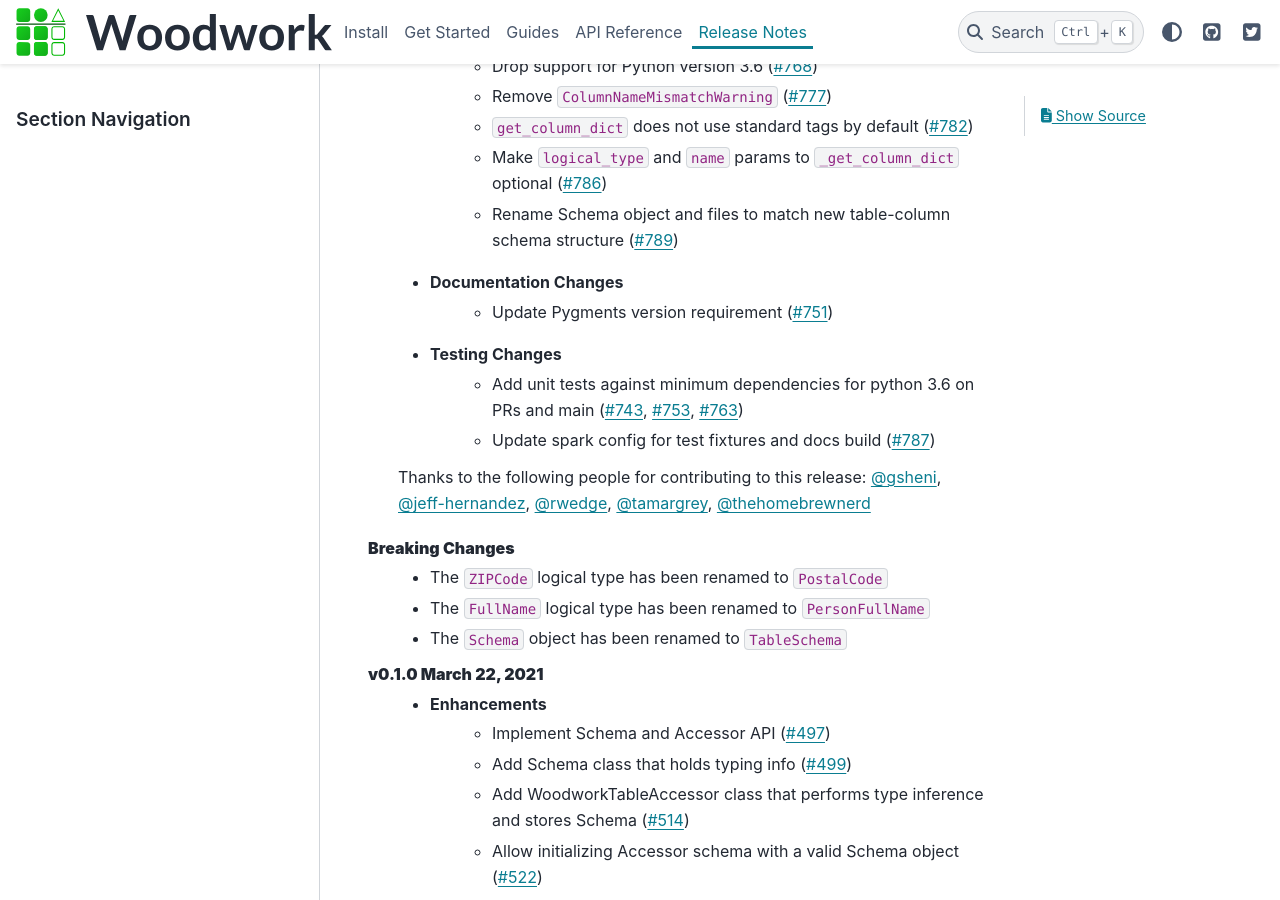
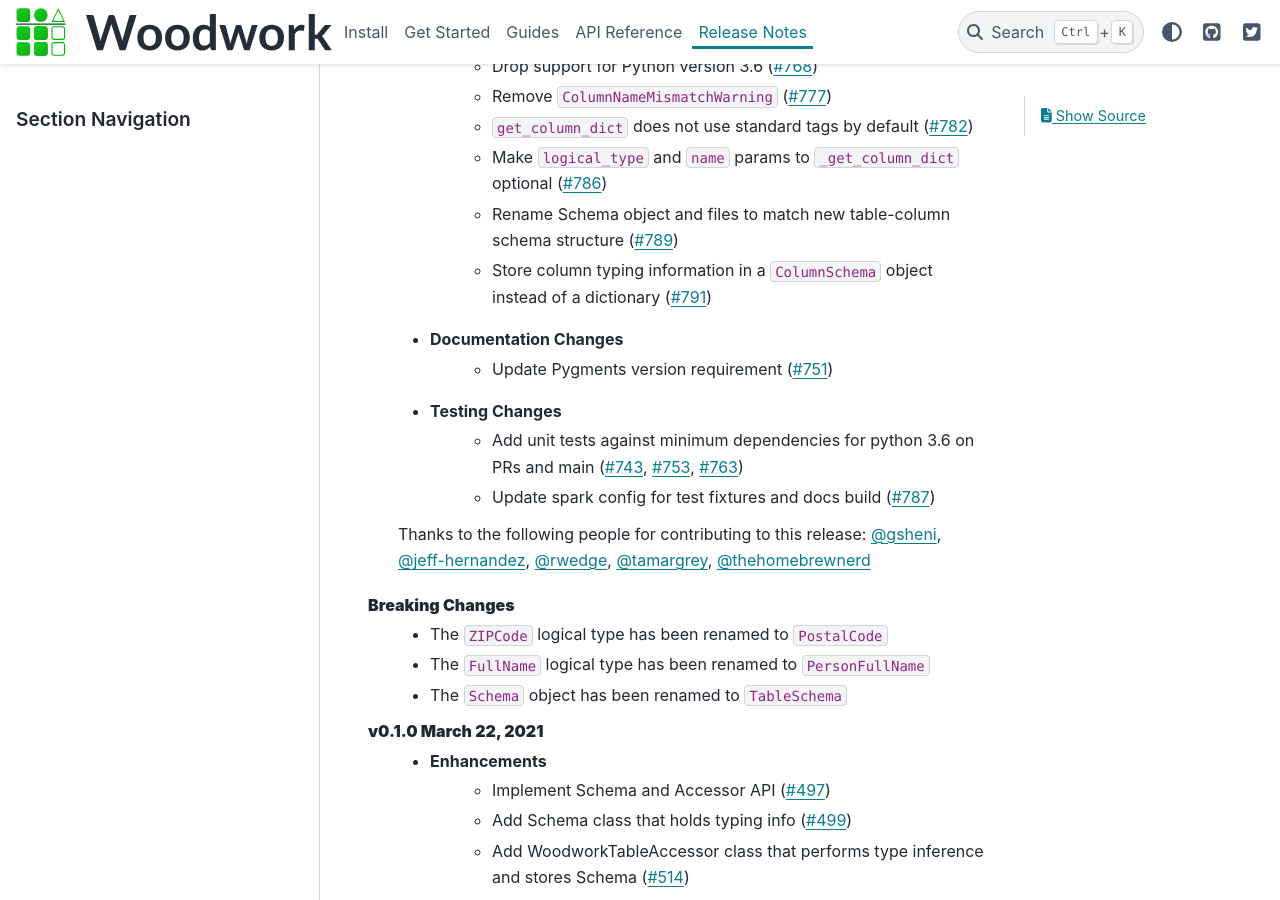
Before and after one commit to alteryx/woodwork, a Sphinx documentation site: the page built from docs/source/release_notes.rst, in a window 1280 px wide and 900 px high, scrolled down 715 px. Built offline with Sphinx 7.4.7 and the PyData theme 0.15.4, drawn with Linux system fonts in a browser that asks for light colours; comment, search, counter and statistics services are not loaded.

Commit message:
Add release note

```diff
--- a/docs/source/release_notes.rst
+++ b/docs/source/release_notes.rst
@@ -22,6 +22,7 @@ Release Notes
         * ``get_column_dict`` does not use standard tags by default (:pr:`782`)
         * Make ``logical_type`` and ``name`` params to ``_get_column_dict`` optional (:pr:`786`)
         * Rename Schema object and files to match new table-column schema structure (:pr:`789`)
+        * Store column typing information in a ``ColumnSchema`` object instead of a dictionary (:pr:`791`)
     * Documentation Changes
         * Update Pygments version requirement (:pr:`751`)
     * Testing Changes
```
